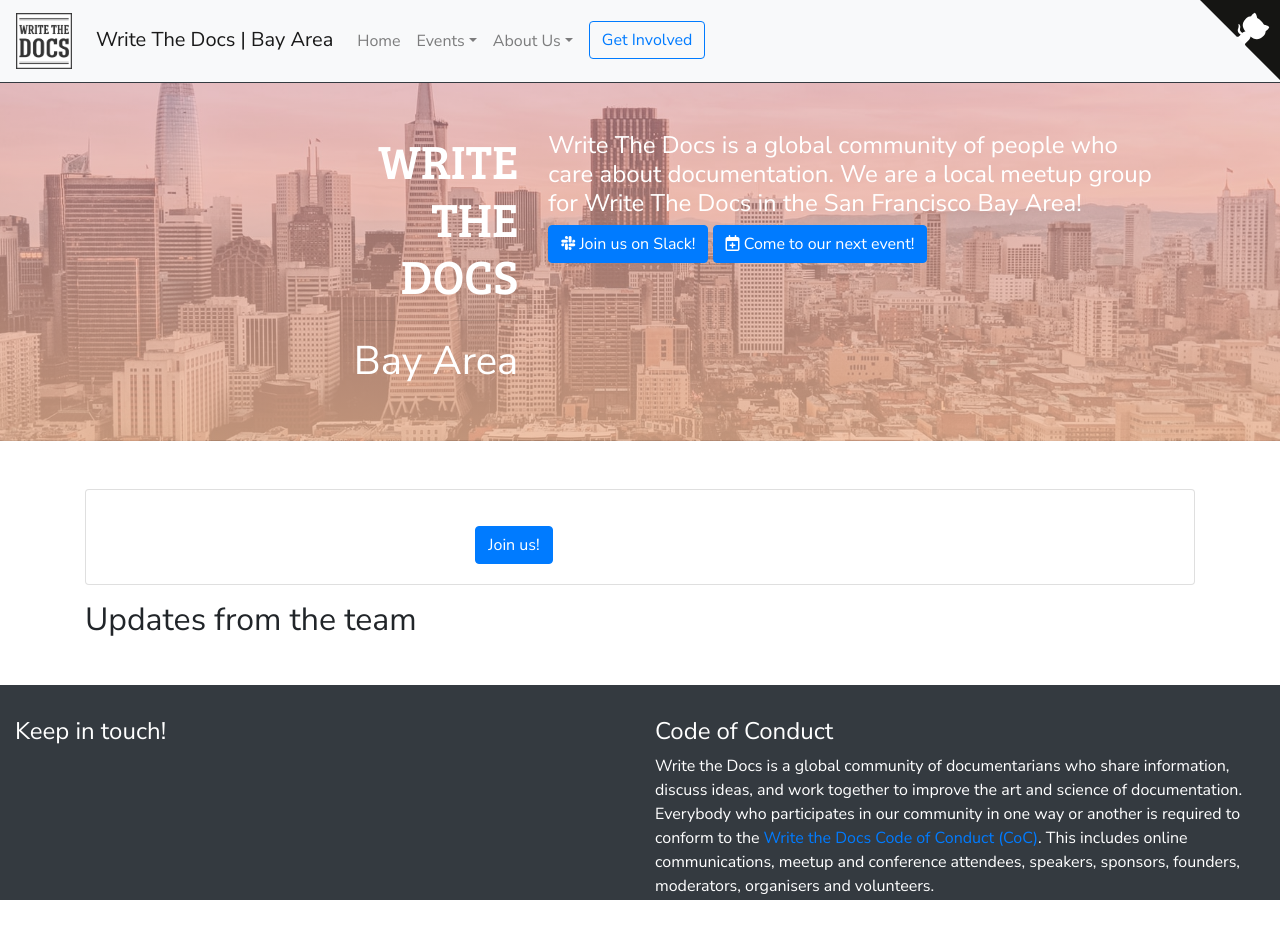
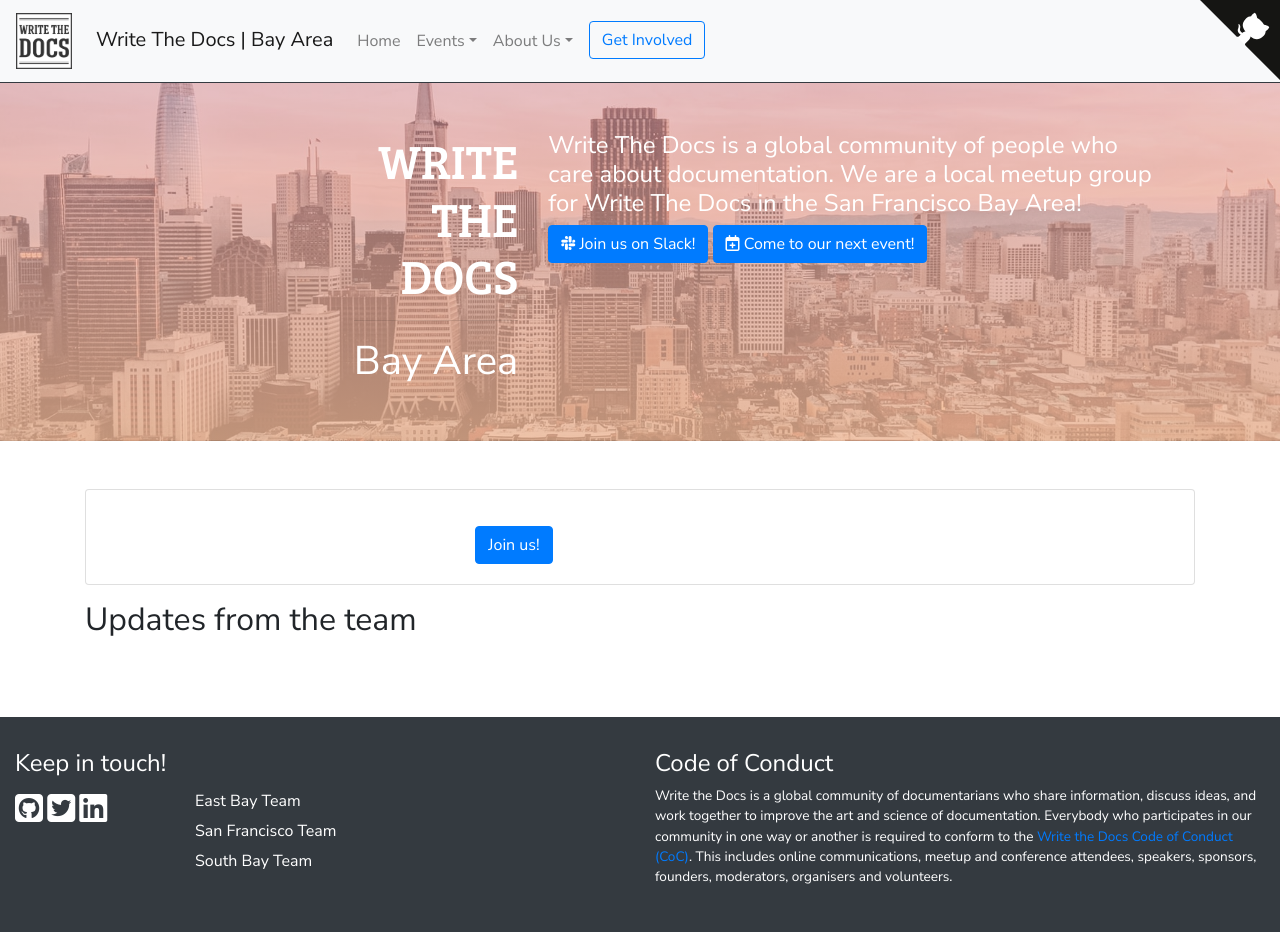
Before and after one commit to San-Francisco-Write-The-Docs/www, a Jekyll site: the page built from index.html, in a window 1280 px wide. Built offline with Jekyll 4.4.1, drawn with Linux system fonts in a browser that asks for light colours; nearby versions of some CDN libraries.

Commit message:
Added contact emails to footer & fixed the padding

```diff
--- a/_data/contact.yml
+++ b/_data/contact.yml
@@ -1,12 +1,21 @@
-- site: GitHub
-  label: San Francisco Write the Docs
-  url: "https://github.com/San-Francisco-Write-The-Docs/"
-  icon: "<i class='fab fa-github-square'></i>"
-- site: Twitter
-  label: "@WriteTheDocsSF"
-  url: "https://twitter.com/"
-  icon: "<i class='fab fa-twitter-square'></i>"
-- site: LinkedIn
-  label: LinkedIn
-  url: "https://linkedin.com/"
-  icon: "<i class='fab fa-linkedin'></i>"
+sites:
+  - site: GitHub
+    label: San Francisco Write the Docs
+    url: "https://github.com/San-Francisco-Write-The-Docs/"
+    icon: "<i class='fab fa-github-square'></i>"
+  - site: Twitter
+    label: "@WriteTheDocsSF"
+    url: "https://twitter.com/"
+    icon: "<i class='fab fa-twitter-square'></i>"
+  - site: LinkedIn
+    label: LinkedIn
+    url: "https://linkedin.com/"
+    icon: "<i class='fab fa-linkedin'></i>"
+
+email:
+  - email: east-bay@writethedocs-sfbay.org
+    label: East Bay Team
+  - email: san-francisco@writethedocs-sfbay.org
+    label: San Francisco Team
+  - email: south-bay@writethedocs-sfbay.org
+    label: South Bay Team
--- a/_sass/layout/_footer.scss
+++ b/_sass/layout/_footer.scss
@@ -1,6 +1,7 @@
 .footer-container {
-  height: $footer-height;
-  background-color: $dark;
+    height: $footer-height;
+    background-color: $dark;
+    margin-top: 2rem;
 }
 
 .footer {
@@ -10,3 +11,28 @@
         font-size: 2rem;
     }
 }
+
+.list-group-item-footer {
+    background-color: transparent;
+    color: $white;
+    border: none;
+    font-size: $font-size-base;
+    padding-top: 3px;
+    padding-bottom: 3px;
+
+    :first-child {
+        border-top-left-radius: 0;
+        border-top-right-radius: 0;
+    }
+    :last-child {
+        border-bottom-left-radius: 0;
+        border-bottom-right-radius: 0;
+    }
+
+}
+#code-of-conduct {
+    padding-bottom: 5px;
+    .text-sm {
+        font-size: 85%;
+    }
+}
--- a/_sass/layout/_structure.scss
+++ b/_sass/layout/_structure.scss
@@ -1,11 +1,10 @@
 .wrapper {
   min-height: calc(100vh - $footer-height);
   @include media-breakpoint-down(md) {
-    min-height: calc(100vh);
+    min-height: 100vh;
   }
 }
 .content-wrapper {
   flex: 1;
   align-items: stretch;
-  margin-bottom: $footer-height;
 }
```
